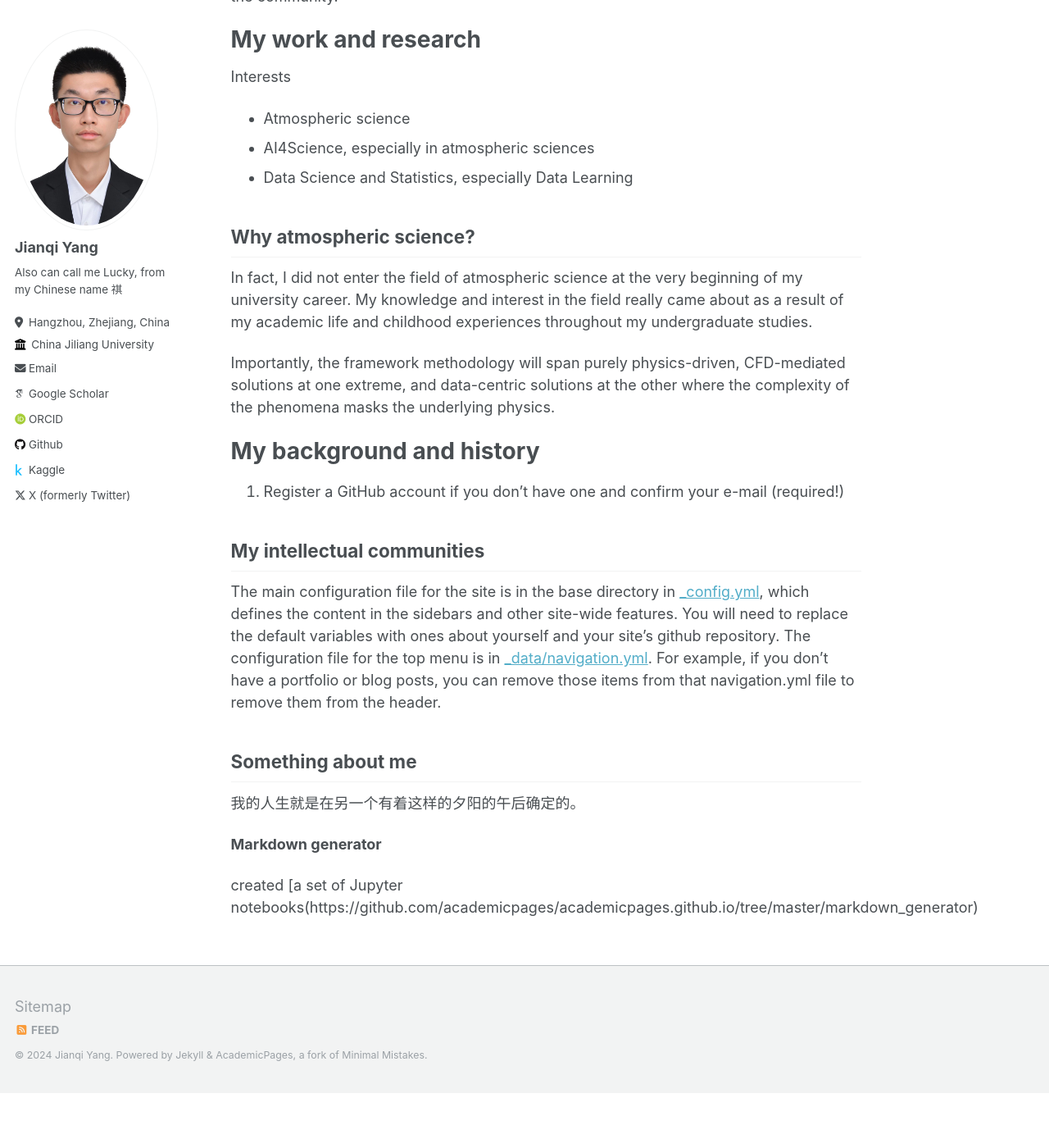
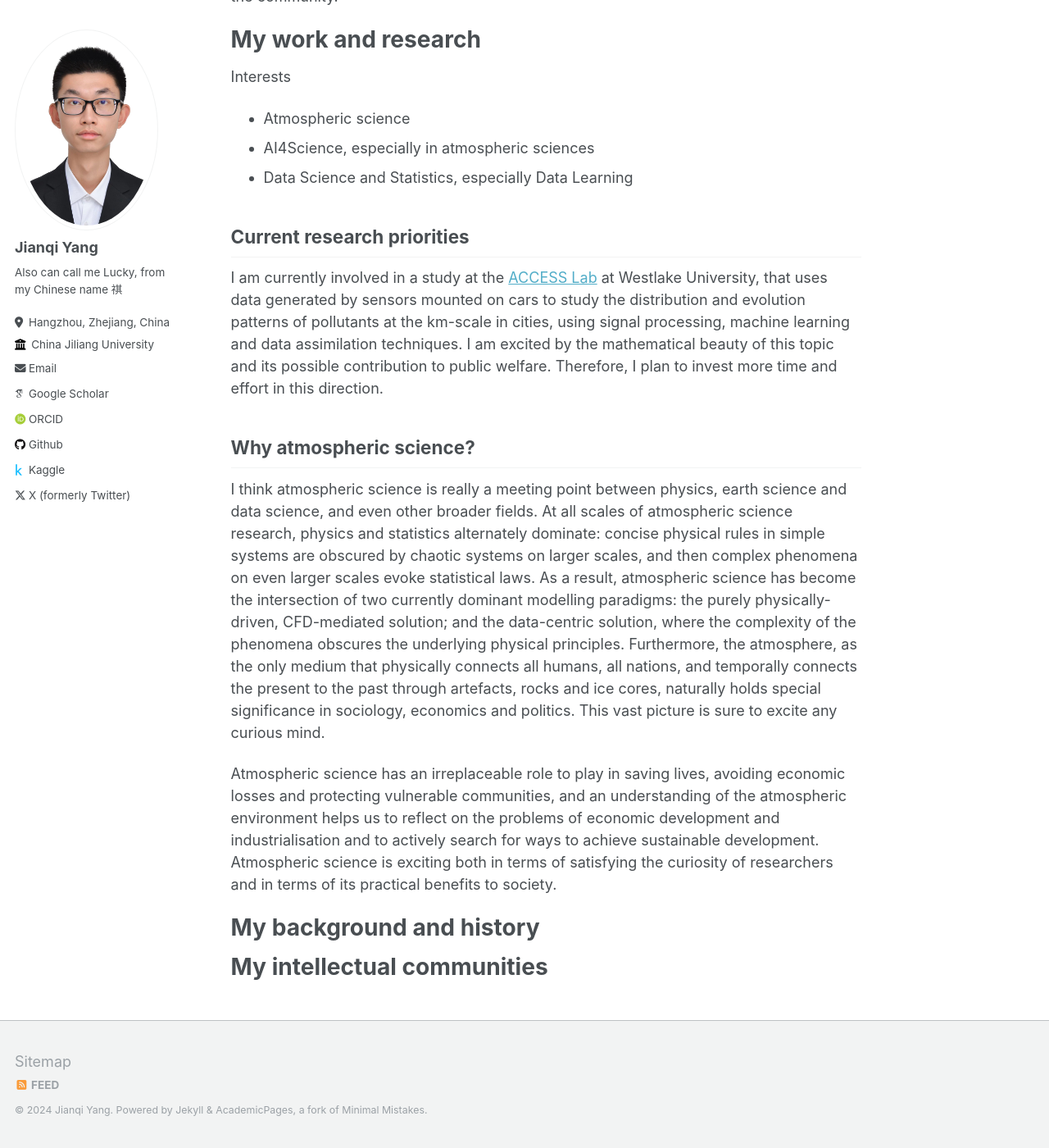
Before and after one commit to thinkswhat/thinkswhat.github.io, a Jekyll site: the page built from _pages/about.md, in a window 1280 px wide and 1400 px high, scrolled down 495 px. Shown: the whole window at 82% size. Built offline with Jekyll 4.4.1, drawn with Linux system fonts in a browser that asks for light colours; some web fonts are replaced; before the commit the page ends 1828 px from its top, so only the background shows below that; some of the changed text lies outside the part shown.

Commit message:
Update about.md

```diff
--- a/_pages/about.md
+++ b/_pages/about.md
@@ -7,7 +7,7 @@ redirect_from:
   - /Hello.html
 ---
 
-Hello and welcome to my homepage! My name is Jianqi Yang,in Chinese, it's 杨建祺.
+Hello and welcome to my homepage! My name is Jianqi Yang, in Chinese, it's 杨建祺.
 
 I am going to get an undergraduate degree in Industrial Engineering, but I actually have a broad background in Mathematics and Statistics, Mechanical and Electrical Engineering and Environmental Science. Currently, my research interests are focussed on the application of data science and its related methods to atmospheric science, in particular machine learning and data assimilation techniques. I am also interested in other concepts derived from this, such as AI4Scinece and Data Learning.
 
@@ -22,24 +22,18 @@ Interests
 - AI4Science, especially in atmospheric sciences
 - Data Science and Statistics, especially Data Learning
 
+Current research priorities
+------
+I am currently involved in a study at the [ACCESS Lab](https://atmosphere-westlake.com/research.html) at Westlake University, that uses data generated by sensors mounted on cars to study the distribution and evolution patterns of pollutants at the km-scale in cities, using signal processing, machine learning and data assimilation techniques. I am excited by the mathematical beauty of this topic and its possible contribution to public welfare. Therefore, I plan to invest more time and effort in this direction.
+
 Why atmospheric science?
 ------
-In fact, I did not enter the field of atmospheric science at the very beginning of my university career. My knowledge and interest in the field really came about as a result of my academic life and childhood experiences throughout my undergraduate studies.
+I think atmospheric science is really a meeting point between physics, earth science and data science, and even other broader fields. At all scales of atmospheric science research, physics and statistics alternately dominate: concise physical rules in simple systems are obscured by chaotic systems on larger scales, and then complex phenomena on even larger scales evoke statistical laws. As a result, atmospheric science has become the intersection of two currently dominant modelling paradigms: the purely physically-driven, CFD-mediated solution; and the data-centric solution, where the complexity of the phenomena obscures the underlying physical principles. Furthermore, the atmosphere, as the only medium that physically connects all humans, all nations, and temporally connects the present to the past through artefacts, rocks and ice cores, naturally holds special significance in sociology, economics and politics. This vast picture is sure to excite any curious mind.
 
-Importantly, the framework methodology will span purely physics-driven, CFD-mediated solutions at one extreme, and data-centric solutions at the other where the complexity of the phenomena masks the underlying physics.
+Atmospheric science has an irreplaceable role to play in saving lives, avoiding economic losses and protecting vulnerable communities, and an understanding of the atmospheric environment helps us to reflect on the problems of economic development and industrialisation and to actively search for ways to achieve sustainable development. Atmospheric science is exciting both in terms of satisfying the curiosity of researchers and in terms of its practical benefits to society.
 
 My background and history
 ======
-1. Register a GitHub account if you don't have one and confirm your e-mail (required!)
 
 My intellectual communities
-------
-The main configuration file for the site is in the base directory in [_config.yml](https://github.com/academicpages/academicpages.github.io/blob/master/_config.yml), which defines the content in the sidebars and other site-wide features. You will need to replace the default variables with ones about yourself and your site's github repository. The configuration file for the top menu is in [_data/navigation.yml](https://github.com/academicpages/academicpages.github.io/blob/master/_data/navigation.yml). For example, if you don't have a portfolio or blog posts, you can remove those items from that navigation.yml file to remove them from the header.
-
-Something about me
-------
-我的人生就是在另一个有着这样的夕阳的午后确定的。
-
-**Markdown generator**
-
-created [a set of Jupyter notebooks(https://github.com/academicpages/academicpages.github.io/tree/master/markdown_generator)
+======
```
